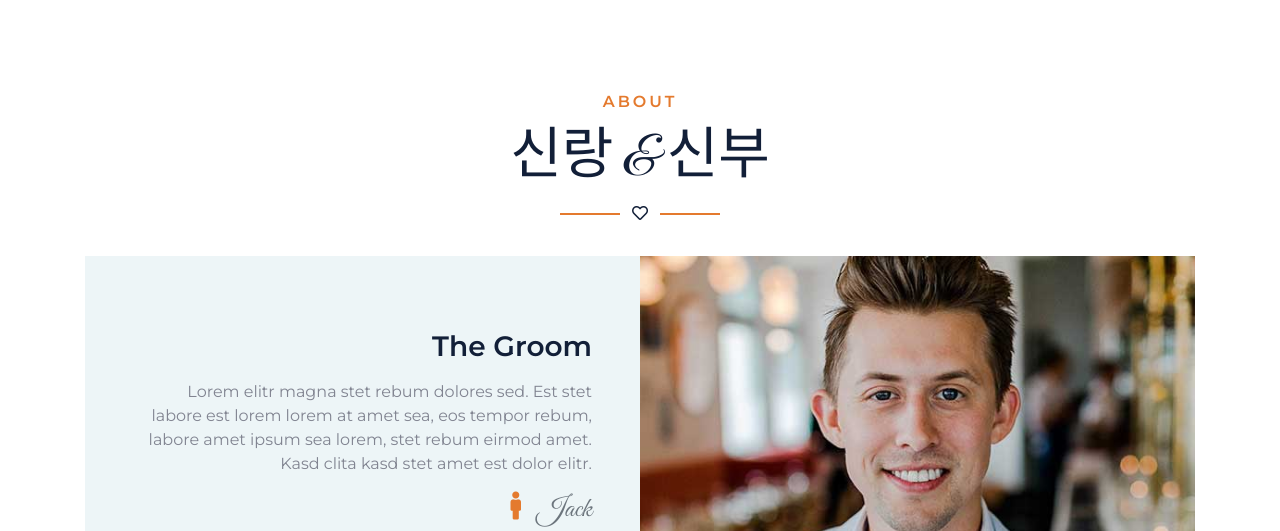
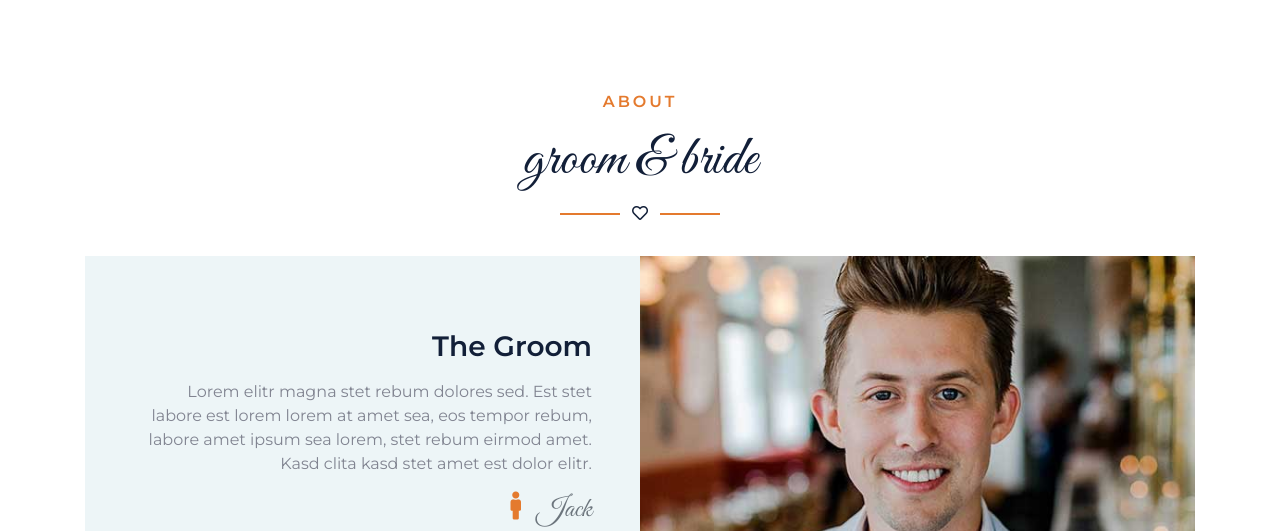
Before and after one commit to yanggyu17/yanggyu17.github.io, a plain HTML site: page index.html in a window 1280 px wide. Shown: the part 900-1431 px from the top of the page. Drawn offline with nearby package versions, Linux system fonts and the light colour scheme.

Commit message:
Update index.html

```diff
--- a/index.html
+++ b/index.html
@@ -130,7 +130,7 @@
         <div class="container py-5">
             <div class="section-title position-relative text-center">
                 <h6 class="text-uppercase text-primary mb-3" style="letter-spacing: 3px;">About</h6>
-                <h1 class="font-secondary display-4">신랑 & 신부</h1>
+                <h1 class="font-secondary display-4">groom & bride</h1>
                 <i class="far fa-heart text-dark"></i>
             </div>
             <div class="row m-0 mb-4 mb-md-0 pb-2 pb-md-0">
```
